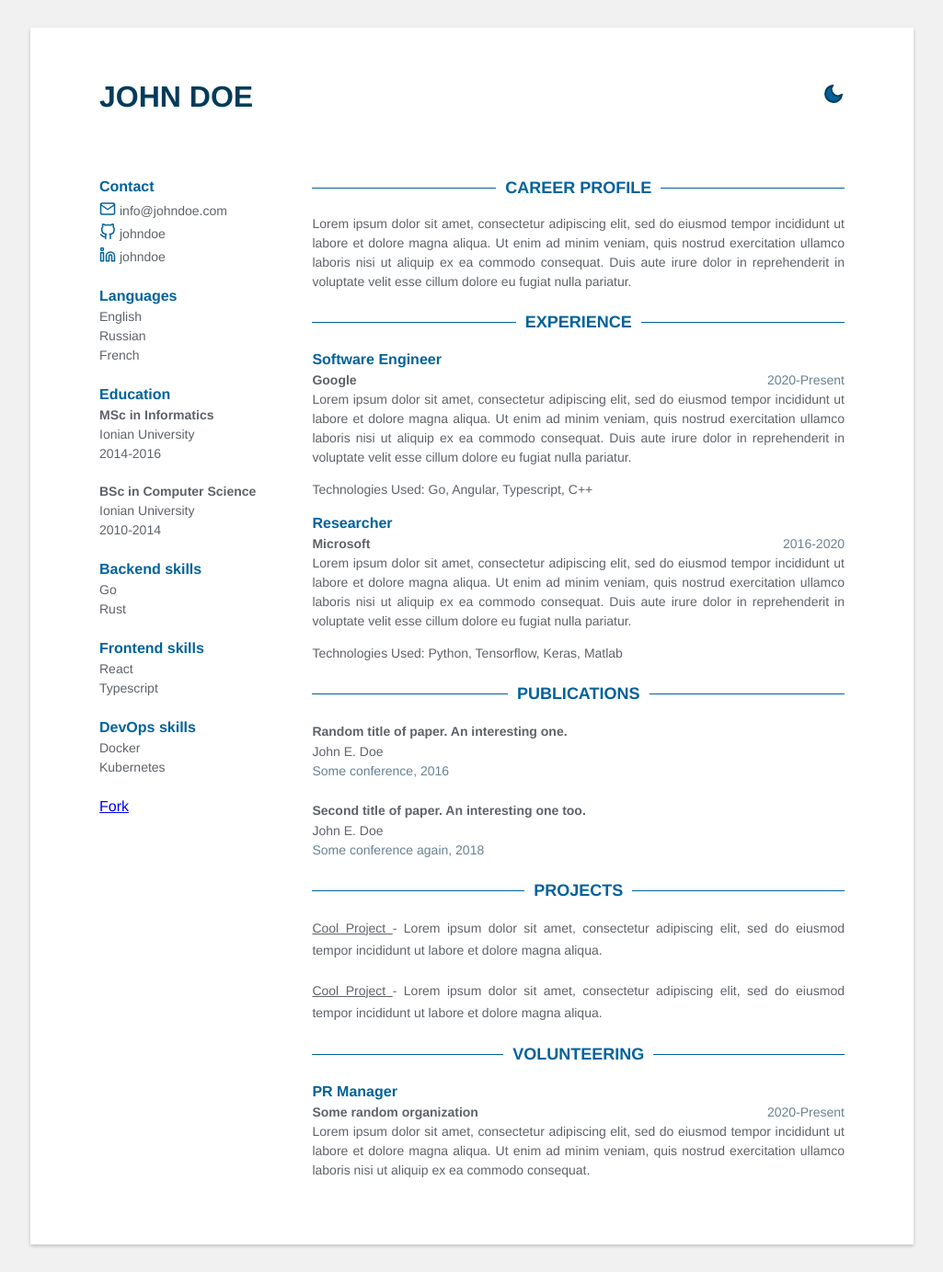
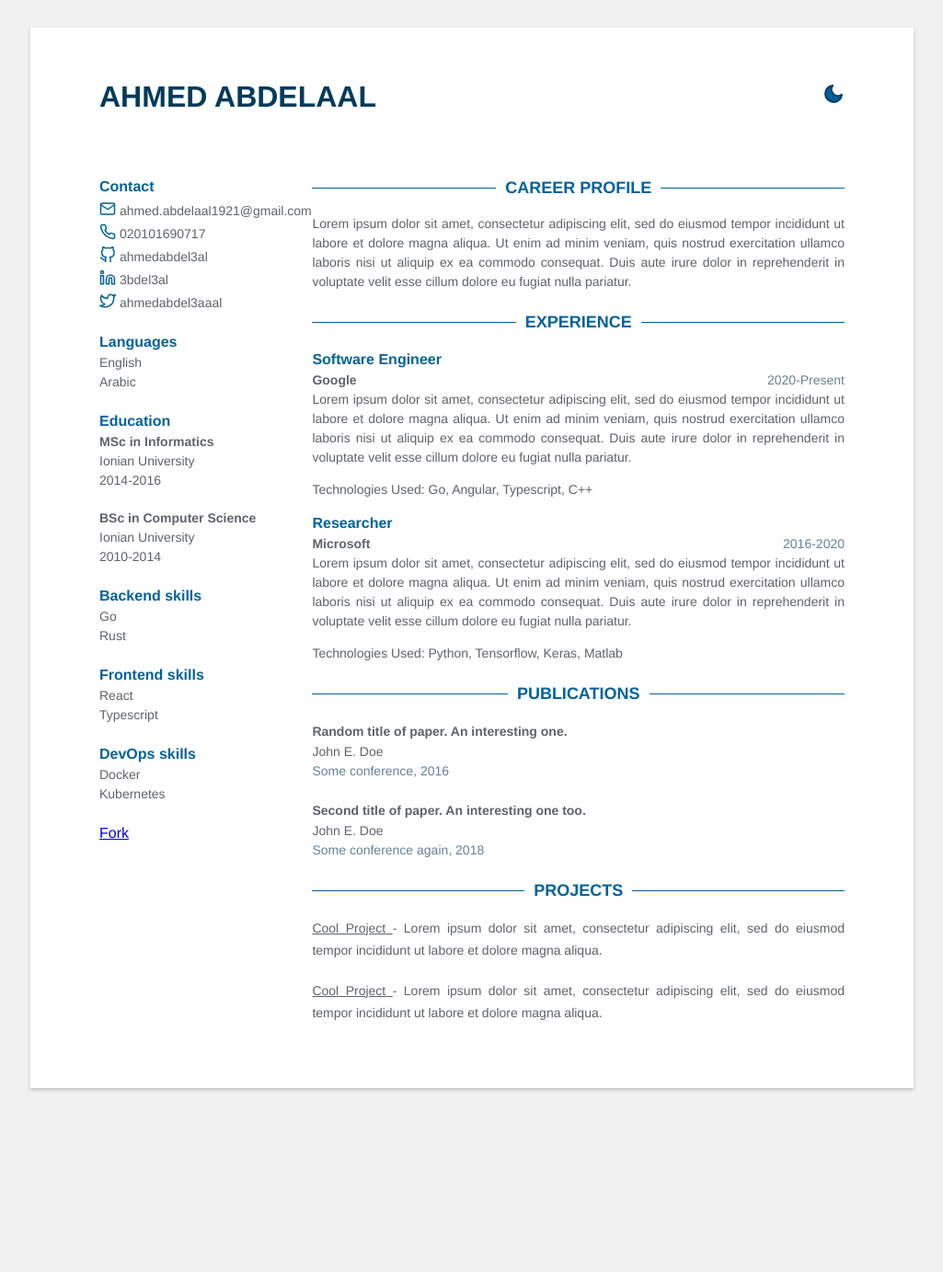
Before and after one commit to Stavrospanakakis/jekyll-cv, a Jekyll site: the page built from index.html, in a window 1280 px wide. Shown: the whole page at 92% size, without its empty margins (127-1152 px from the left). Built offline with Jekyll 4.4.1, drawn with Linux system fonts in a browser that asks for light colours; after the commit the page ends 1213 px from its top, so only the background shows below that.

Commit message:
update data

```diff
--- a/_config.yml
+++ b/_config.yml
@@ -1,6 +1,6 @@
-title: CV | A jekyll template
-description:  A beautiful template for your CV.
-url: https://jekyll-cv.stavrospanakakis.com
+title: CV | Ahmed Abdel3al
+description: Ahmed Abdelaal Resume.
+url: https://ahmedabdel3al.github.io
 baseurl: ''
 theme_skin: blue
 
--- a/_data/data.yml
+++ b/_data/data.yml
@@ -1,20 +1,18 @@
-name: John Doe
+name: Ahmed AbdelAal
 support_dark_mode: true
 fork: true
 
 # Sidebar
 contact:
-  email: info@johndoe.com
-  github: johndoe
-  linkedin: johndoe
-  phone:
-  gitlab:
-  twitter:
+  email: ahmed.abdelaal1921@gmail.com
+  github: ahmedabdel3al
+  linkedin: 3bdel3al
+  phone: 020101690717
+  twitter: ahmedabdel3aaal
 
 languages:
   - idiom: English
-  - idiom: Russian
-  - idiom: French
+  - idiom: Arabic
 
 education:
   - degree: MSc in Informatics
@@ -96,13 +94,3 @@ projects:
     details: |
       Lorem ipsum dolor sit amet, consectetur adipiscing elit, sed do eiusmod
       tempor incididunt ut labore et dolore magna aliqua.
-
-# Volunteering
-volunteering:
-  - time: 2020-Present
-    role: PR Manager
-    company: Some random organization
-    details: |
-      Lorem ipsum dolor sit amet, consectetur adipiscing elit, sed do eiusmod
-      tempor incididunt ut labore et dolore magna aliqua. Ut enim ad minim veniam,
-      quis nostrud exercitation ullamco laboris nisi ut aliquip ex ea commodo consequat.
```
Also changed, not shown: .github/workflows/jekyll-docker.yml (deleted).
